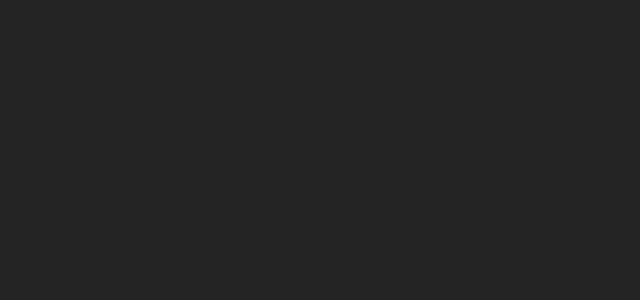
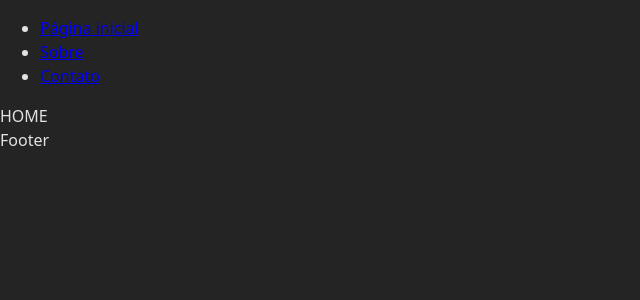
Before and after one commit to Izumi51/project, a React (Vite) app in the folder frontend/: page / in a window 1280 px wide. Shown: the top 300 px of the page, without its empty margins (0-640 px from the left). Built offline with nearby package versions, Linux system fonts and the light colour scheme.

Commit message:
feat: minor fixes and starting working on NavBar

```diff
--- a/frontend/src/components/nav/Navbar.jsx
+++ b/frontend/src/components/nav/Navbar.jsx
@@ -1,33 +1,25 @@
 import React from 'react';
+import { NavLink } from 'react-router';
 
 const NavBar = () => {
-	return(<>
-		<nav className="hidden lg:flex gap-8 items-center">
-                <div className="h-full flex items-center group relative p-2">
-                    <NavLink to="/" end className={({ isActive }) => navLinkClass(isActive)}>Início</NavLink>
-                    <span className="absolute bottom-0 left-0 w-0 h-1 bg-gradient-to-r from-blue-500 to-blue-700 transition-all duration-500 group-hover:w-full"></span>
-                </div>
+	return (<>
+		<section>
+			<nav>
+				<ul>
+					<li>
+						<NavLink>Página inicial</NavLink>
+					</li>
 
-                <div className="h-full flex items-center group relative p-2">
-                    <NavLink to="/Donations" className={({ isActive }) => navLinkClass(isActive)}>Doações!</NavLink>
-                    <span className="absolute bottom-0 left-0 w-0 h-1 bg-gradient-to-r from-blue-500 to-blue-700 transition-all duration-500 group-hover:w-full"></span>
-                </div>
+					<li>
+						<NavLink>Sobre</NavLink>
+					</li>
 
-                <div className="h-full flex items-center group relative p-2">
-                    <NavLink to="/Donate" className={({ isActive }) => navLinkClass(isActive)}>Doe!</NavLink>
-                    <span className="absolute bottom-0 left-0 w-0 h-1 bg-gradient-to-r from-blue-500 to-blue-700 transition-all duration-500 group-hover:w-full"></span>
-                </div>
-
-                <div className="h-fit flex items-center group relative p-2">
-                    {isAuthenticated ? (
-                        <UserMenu user={user} logout={logout} />
-                    ) : (
-                        <NavLink to="/Login" className={() => navLinkClassLogin()}>
-                            Entrar
-                        </NavLink>
-                    )}
-                </div>
-        </nav>
+					<li>
+						<NavLink>Contato</NavLink>
+					</li>
+				</ul>
+			</nav>
+		</section>
 	</>);
 };
 
--- a/frontend/src/context/AppProvider.jsx
+++ b/frontend/src/context/AppProvider.jsx
@@ -6,7 +6,7 @@
 const AppProviders = ({ children }) => {
     return (
         <AuthProvider>
-            <BiddingProvider>
+             <BiddingProvider>
                 <SupplierProvider>
                     <ProductProvider>
                         {children}
--- a/frontend/src/context/bidding/BiddingProvider.jsx
+++ b/frontend/src/context/bidding/BiddingProvider.jsx
@@ -1,10 +1,12 @@
+import BiddingContext from './BiddingContext';
+
 const BiddingProvider = ({ children }) => {
 
-    // return (
-    //     <BiddingContext.Provider value={{ }}>
-    //         {children}
-    //     </BiddingContext.Provider>
-    // );
+    return (
+        <BiddingContext.Provider value={{ null:null }}>
+            {children}
+        </BiddingContext.Provider>
+    );
 };
 
 export default BiddingProvider;
--- a/frontend/src/context/product/ProductProvider.jsx
+++ b/frontend/src/context/product/ProductProvider.jsx
@@ -1,7 +1,9 @@
+import ProductContext from './ProductContext'
+
 const ProductProvider = ({ children }) => {
 
     return (
-        <ProductContext.Provider value={{ }}>
+        <ProductContext.Provider value={{ null:null }}>
             {children}
         </ProductContext.Provider>
     );
--- a/frontend/src/context/supplier/SupplierProvider.jsx
+++ b/frontend/src/context/supplier/SupplierProvider.jsx
@@ -1,7 +1,9 @@
+import SupplierContext from './SupplierContext'
+
 const SupplierProvider = ({ children }) => {
 
     return (
-        <SupplierContext.Provider value={{ }}>
+        <SupplierContext.Provider value={{ null:null }}>
             {children}
         </SupplierContext.Provider>
     );
--- a/frontend/src/main.jsx
+++ b/frontend/src/main.jsx
@@ -1,6 +1,6 @@
 import { StrictMode } from 'react'
 import { createRoot } from 'react-dom/client'
-import { createBrowserRouter, RouterProvider} from 'react-router'
+import { createBrowserRouter, RouterProvider } from 'react-router'
 
 //Components
 import AppProviders from './context/AppProvider.jsx'
@@ -83,7 +83,7 @@
 createRoot(document.getElementById('root')).render(
 	<StrictMode>
 		<AppProviders>
-			<RouterProvider router={ router } />
+			<RouterProvider router={router} />
 		</AppProviders>
 	</StrictMode>,
 )
--- a/frontend/src/pages/Home.jsx
+++ b/frontend/src/pages/Home.jsx
@@ -1,8 +1,8 @@
 import React from 'react';
 
 const Home = () => {
-	return(<>
-		teste
+	return (<>
+		HOME
 	</>);
 };
 
```
Also changed, not shown: frontend/src/api/axios.jsx (+6 -6 lines).
